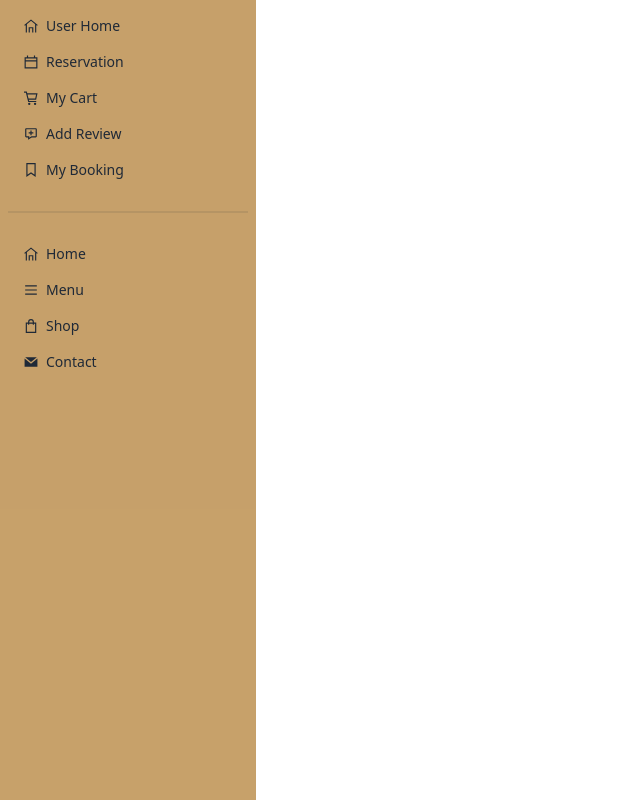
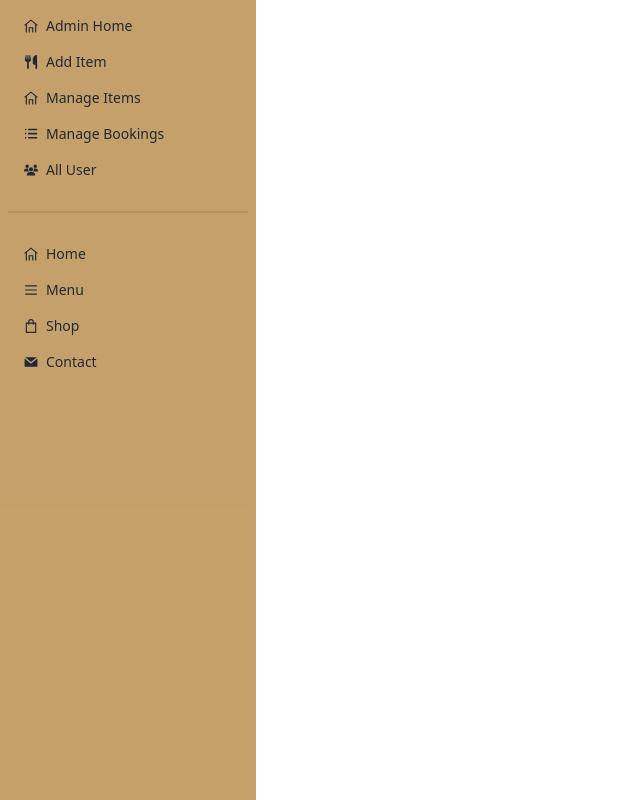
Before and after one commit to Md-Siyam94/Bistro-boss-restaurant, a React (Vite) app: page /dashboard in a window 1280 px wide. Shown: the whole page, without its empty margins (0-640 px from the left). Built offline with nearby package versions, Linux system fonts and the light colour scheme; no server answers.

Commit message:
working on admin panel

```diff
--- a/src/layout/Dashboard.jsx
+++ b/src/layout/Dashboard.jsx
@@ -1,4 +1,6 @@
 import { GrBookmark, GrCalendar, GrCart, GrHome, GrMail, GrMenu, GrShop, } from "react-icons/gr";
+import { FaUsers, FaUtensils } from "react-icons/fa6";
+import { TfiMenuAlt } from "react-icons/tfi";
 import { BiMessageAdd } from "react-icons/bi";
 import { NavLink, Outlet } from "react-router-dom";
 
@@ -12,6 +14,35 @@ const Dashboard = () => {
             {/* dashboard side bar */}
             <div className="w-64 min-h-screen bg-yellow-700 bg-opacity-60">
                 <ul className="menu">
+                    {
+                        isAdmin ? <>
+                            <li>
+                                <NavLink to={"/dashboard/admin-home"}>
+                                    <GrHome></GrHome>
+                                    Admin Home</NavLink>
+                            </li>
+                            <li>
+                                <NavLink to={"/dashboard/add-item"}>
+                                <FaUtensils />
+                                    Add Item</NavLink>
+                            </li>
+                            <li>
+                                <NavLink to={"/dashboard/manage-items"}>
+                                    <GrHome></GrHome>
+                                    Manage Items</NavLink>
+                            </li>
+                            <li>
+                                <NavLink to={"/dashboard/manage-bookings"}>
+                                <TfiMenuAlt />
+                                   Manage Bookings</NavLink>
+                            </li>
+                            <li>
+                                <NavLink to={"/dashboard/users"}>
+                                <FaUsers />
+                                    All User</NavLink>
+                            </li>
+
+                        </> : <>
                             <li>
                                 <NavLink to={"/dashboard/user-home"}>
                                     <GrHome></GrHome>
@@ -37,6 +68,10 @@ const Dashboard = () => {
                                     <GrBookmark />
                                     My Booking</NavLink>
                             </li>
+
+                        </>
+
+                    }
                     <div className="divider"></div>
                             <li>
                                 <NavLink to={"/"}>
@@ -58,6 +93,7 @@ const Dashboard = () => {
                                     <GrMail></GrMail>
                                     Contact</NavLink>
                             </li>
+
                 </ul>
             </div>
             <div className="flex-1 px-14">
--- /dev/null
+++ b/src/pages/Dashboard/AllUsers/Users.jsx
@@ -0,0 +1,13 @@
+
+
+const Users = () => {
+
+    return (
+        <div className="flex justify-evenly mt-20">
+            <h2 className="text-3xl">All users</h2>
+            <h2 className="text-3xl">Total users : </h2>
+        </div>
+    );
+};
+
+export default Users;
```
Also changed, not shown: src/route/router.jsx (+7 -0 lines). Lines whose indentation alone changed are shown as unchanged.
